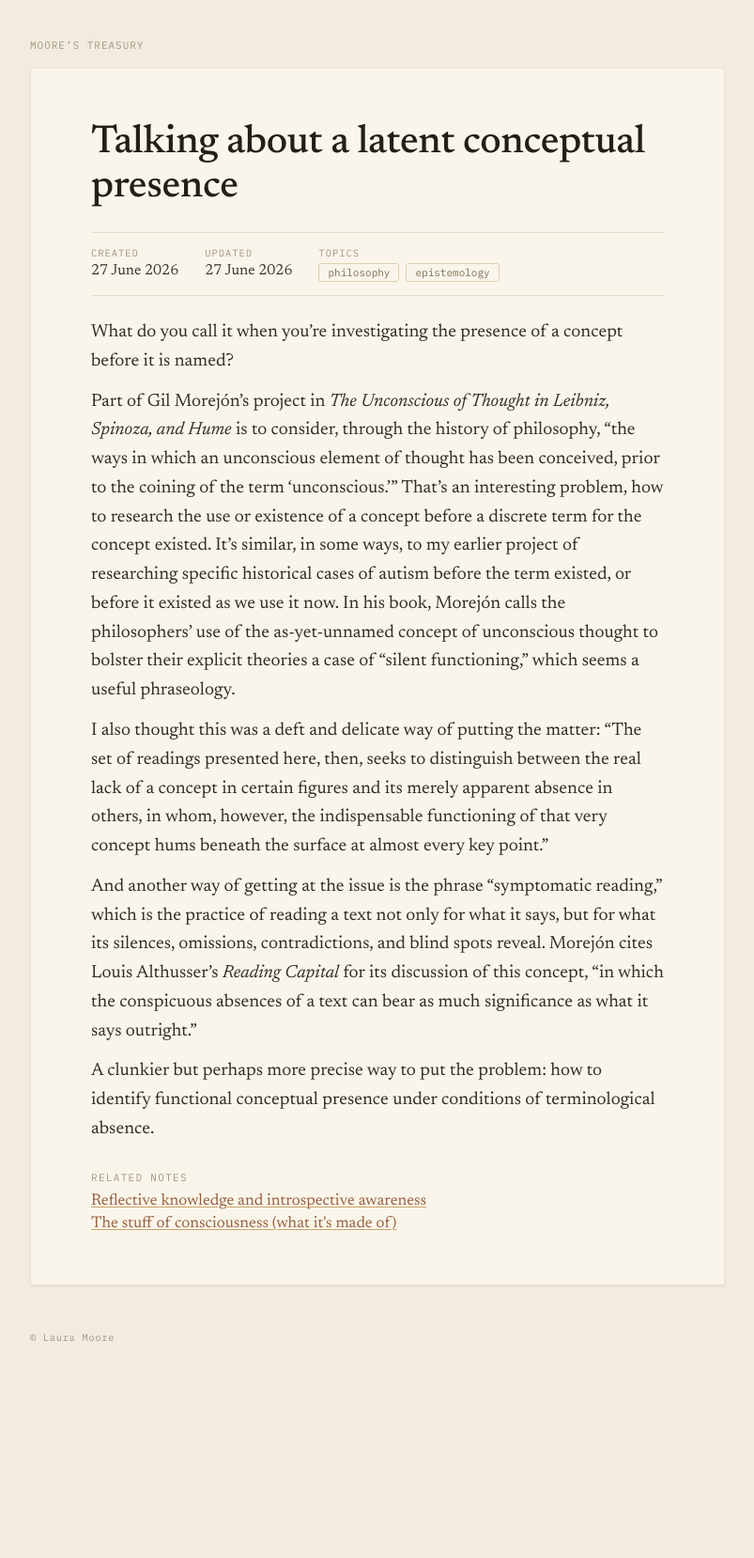
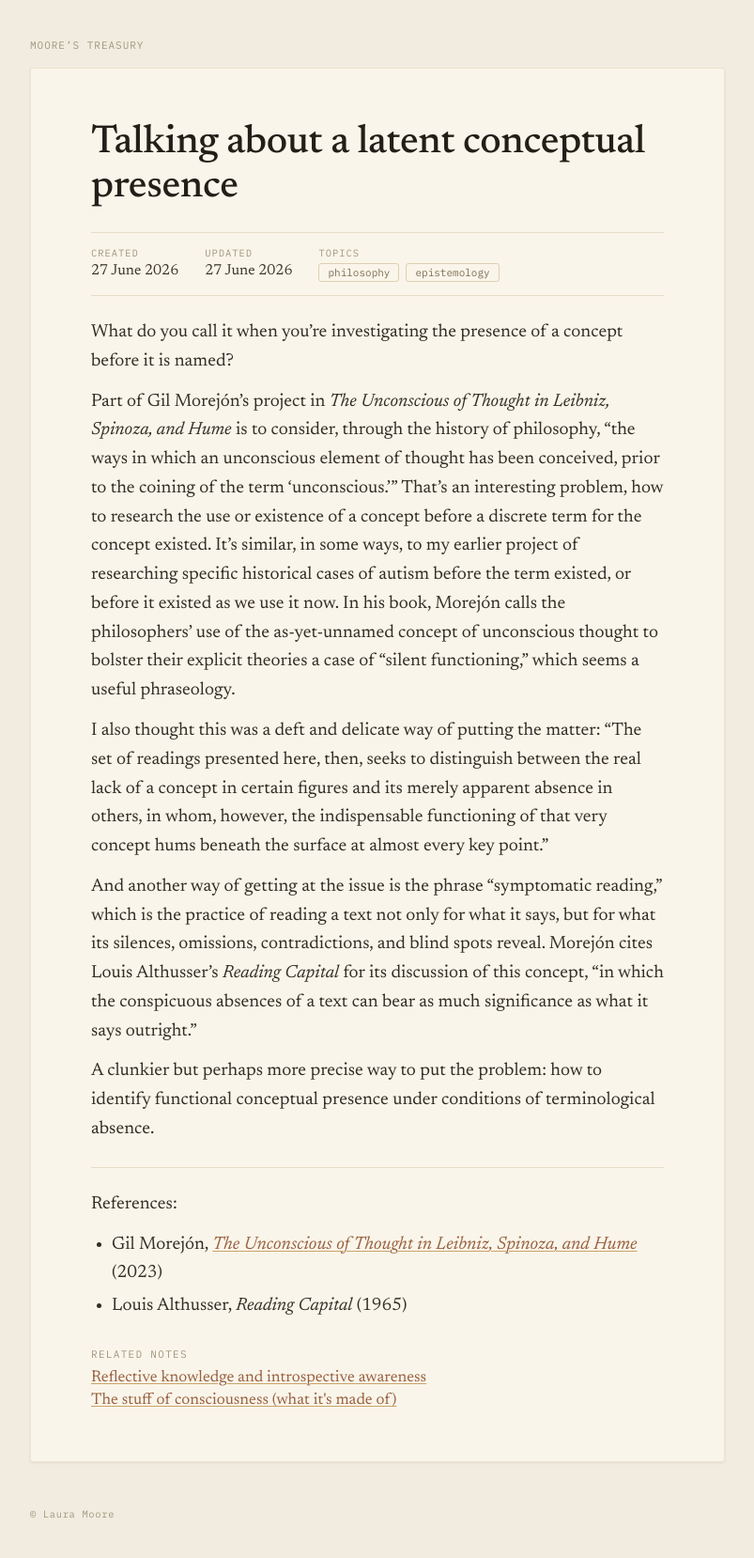
Before and after one commit to lauramoorewrites-del/treasury, a Jekyll site: the page built from _pages/talking-about-a-latent-conceptual-presence.md, in a window 1280 px wide. Shown: the whole page at 94% size, without its empty margins (238-1041 px from the left). Built offline with Jekyll 4.4.1, drawn with Linux system fonts in a browser that asks for light colours; before the commit the page ends 1470 px from its top, so only the background shows below that.

Commit message:
Add references section to latent conceptual presence entry
Co-Authored-By: Claude Opus 4.6 (1M context) <noreply@anthropic.com>

```diff
--- a/_pages/talking-about-a-latent-conceptual-presence.md
+++ b/_pages/talking-about-a-latent-conceptual-presence.md
@@ -20,3 +20,10 @@ I also thought this was a deft and delicate way of putting the matter: "The set
 And another way of getting at the issue is the phrase "symptomatic reading," which is the practice of reading a text not only for what it says, but for what its silences, omissions, contradictions, and blind spots reveal. Morejón cites Louis Althusser's *Reading Capital* for its discussion of this concept, "in which the conspicuous absences of a text can bear as much significance as what it says outright."
 
 A clunkier but perhaps more precise way to put the problem: how to identify functional conceptual presence under conditions of terminological absence.
+
+---
+
+References:
+
+- Gil Morejón, [*The Unconscious of Thought in Leibniz, Spinoza, and Hume*](https://www.cambridge.org/core/books/the-unconscious-of-thought-in-leibniz-spinoza-and-hume/7A9E83630FAB034CA86EFD4391B62497) (2023)
+- Louis Althusser, *Reading Capital* (1965)
```
